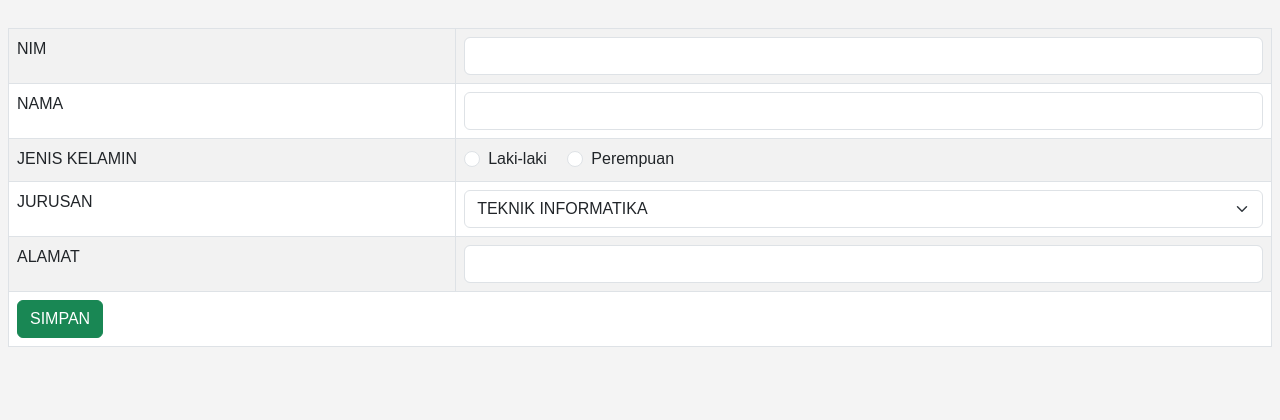
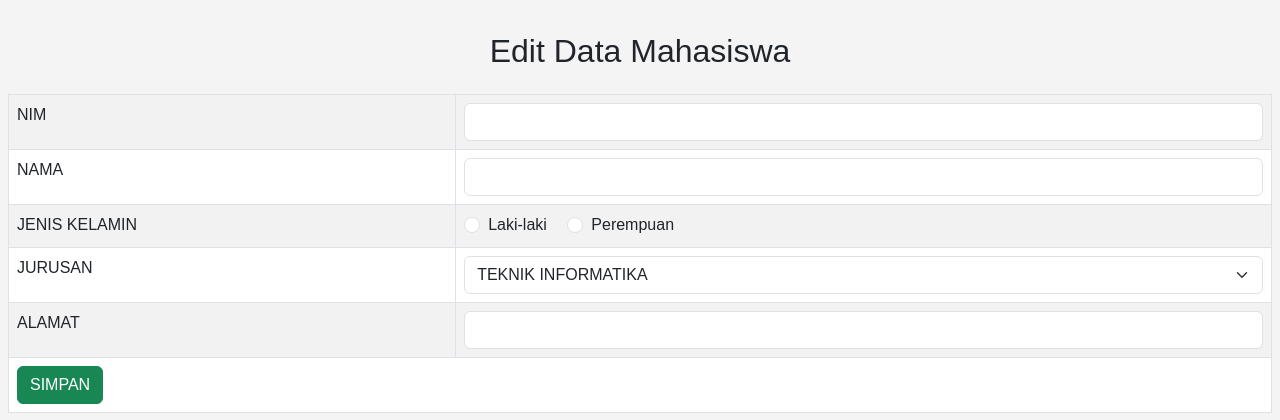
Before and after one commit to thejgdt/simple.php, a PHP site: page /form-edit.php?id_mahasiswa=1 in a window 1280 px wide. Shown: the top 420 px of the page. Run offline with PHP 8.4, Linux system fonts and the light colour scheme; data that the repository does not hold is empty.

Commit message:
style(form-edit.php): add header

```diff
--- a/form-edit.php
+++ b/form-edit.php
@@ -62,6 +62,7 @@ function active_radio_button($value, $input)
 <body>
 
     <center>
+        <h2 class="mt-4 mb-4">Edit Data Mahasiswa</h2>
         <form action="update.php" method="post">
             <input type="hidden" value="<?php echo $row['id_mahasiswa'] ?>" name="id_mahasiswa">
             <table class="table table-bordered table-striped">
```
